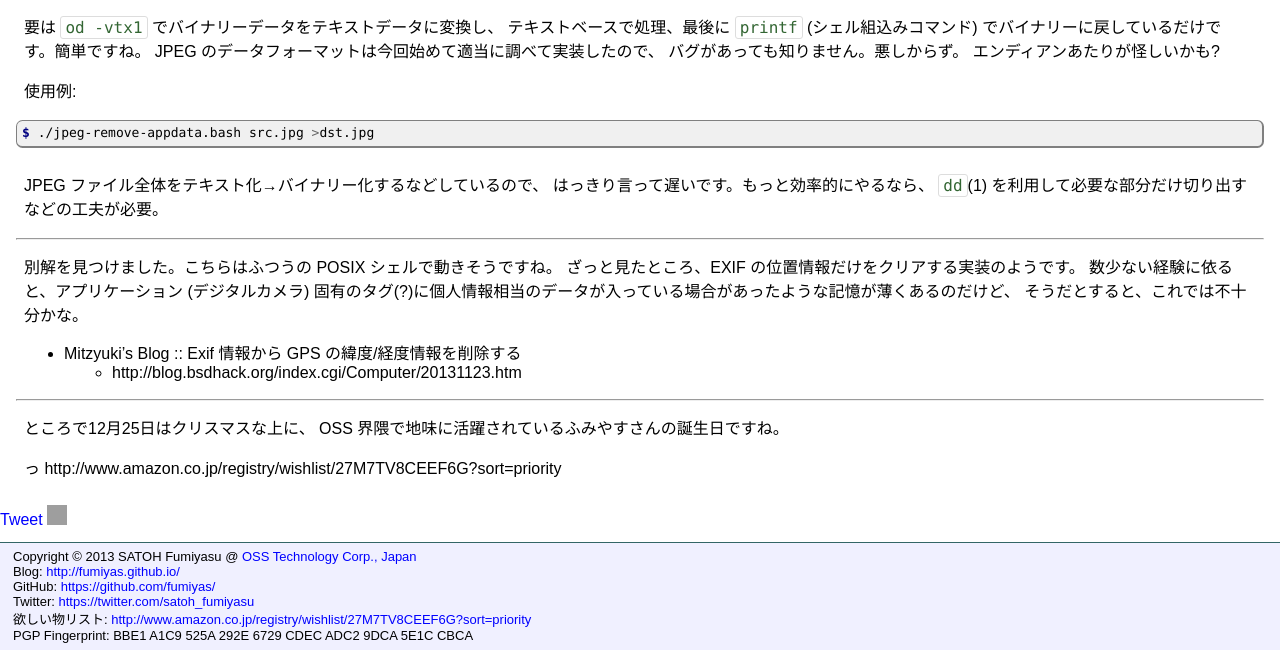
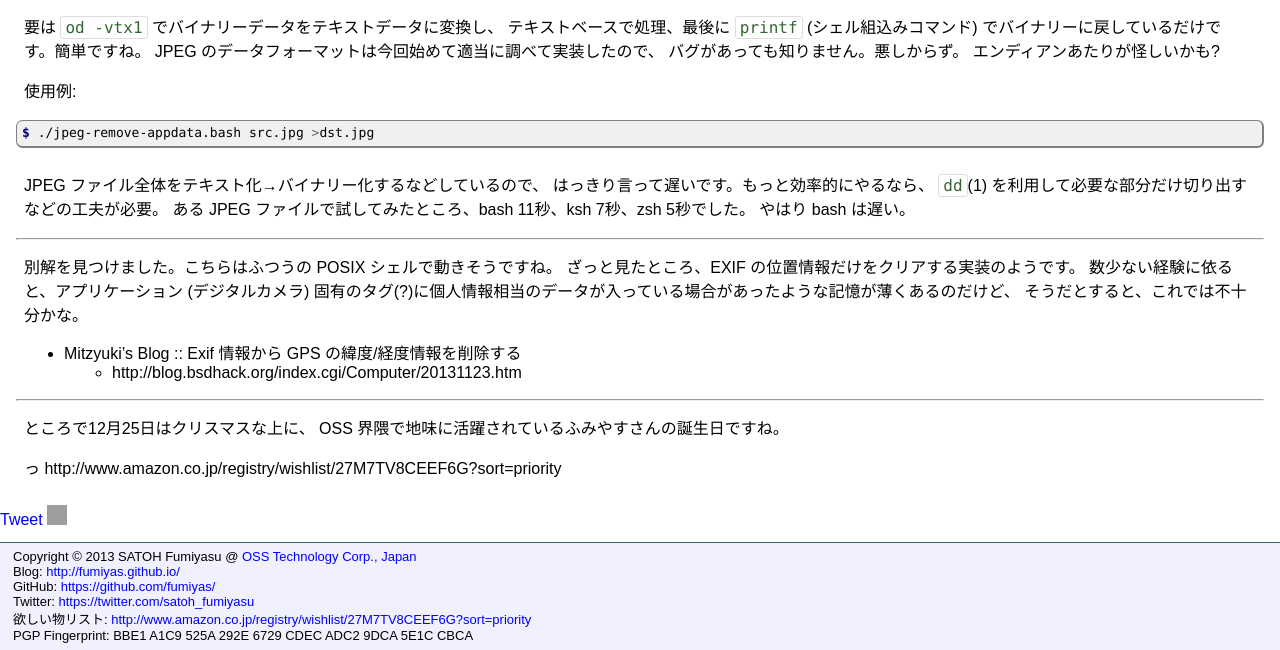
Before and after one commit to fumiyas/fumiyas.github.io, a Jekyll site: the page built from _posts/2013-12-02-binary.sh-advent-calendar.md, in a window 1280 px wide. Shown: the part 775-1425 px from the top of the page. Built offline with Jekyll 4.4.1, drawn with Linux system fonts in a browser that asks for light colours; Markdown is read by kramdown in place of the engine named in the settings; comment, search, counter and statistics services are not loaded; grey boxes are pictures that could not be loaded.

Commit message:
Add simple benchmark results

```diff
--- a/_posts/2013-12-02-binary.sh-advent-calendar.md
+++ b/_posts/2013-12-02-binary.sh-advent-calendar.md
@@ -56,6 +56,8 @@ $ ./jpeg-remove-appdata.bash src.jpg >dst.jpg
 JPEG ファイル全体をテキスト化→バイナリー化するなどしているので、
 はっきり言って遅いです。もっと効率的にやるなら、
 `dd`(1) を利用して必要な部分だけ切り出すなどの工夫が必要。
+ある JPEG ファイルで試してみたところ、bash 11秒、ksh 7秒、zsh 5秒でした。
+やはり bash は遅い。
 
 * * *
 
```
